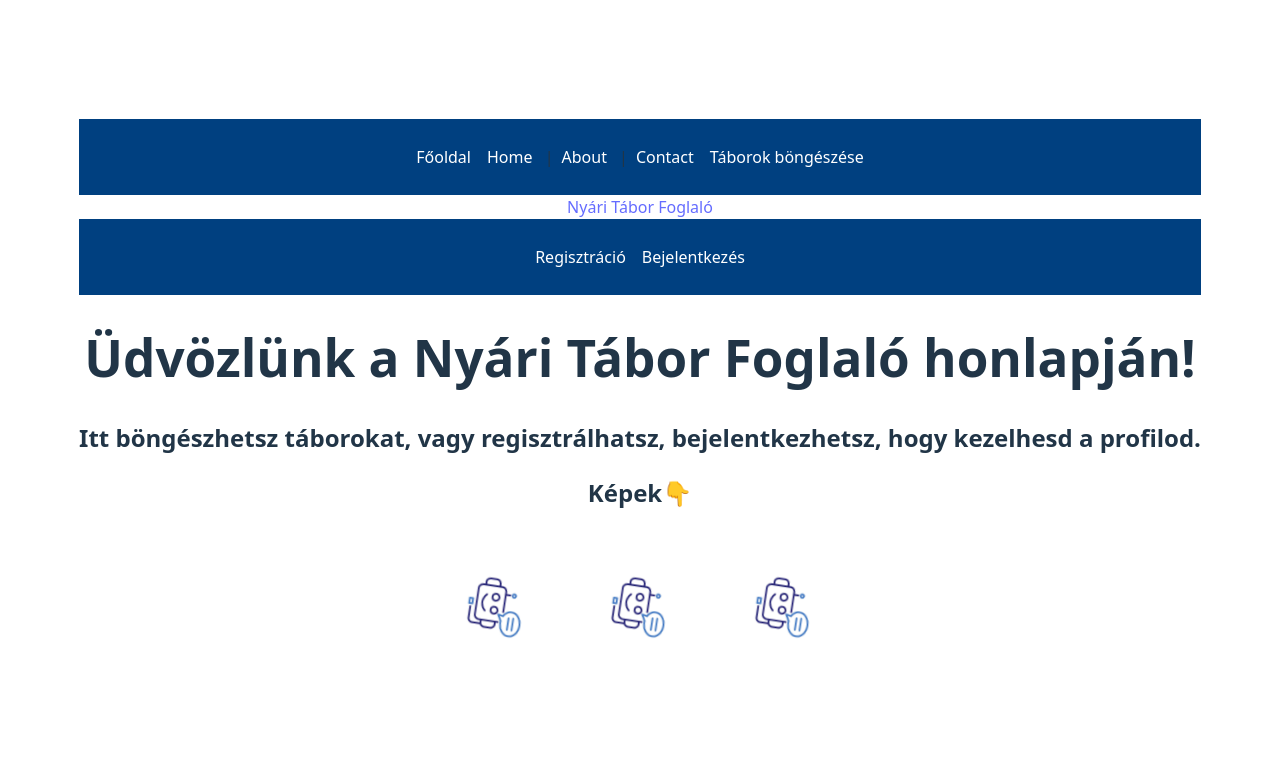
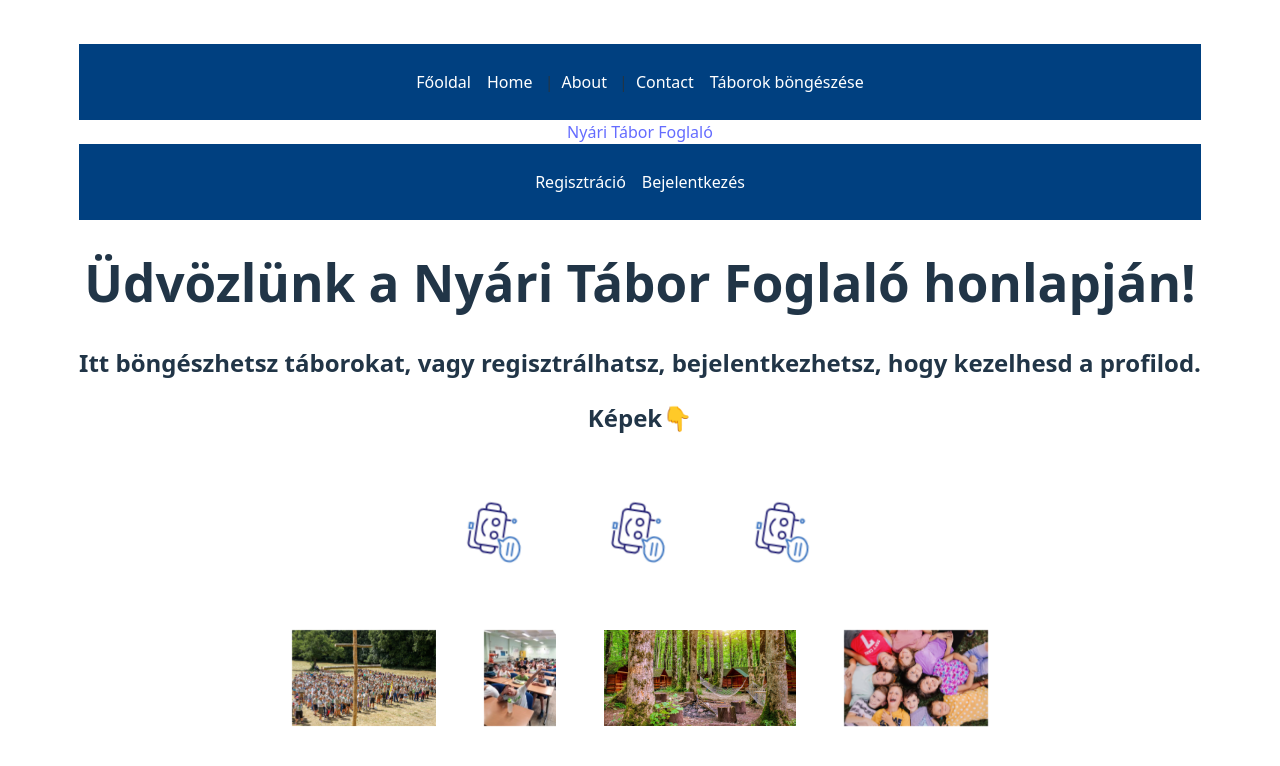
Before and after one commit to fabbernatvasvari/251008NyariTaborFoglaloExpressApp, a React (Vite) app: page / in a window 1280 px wide. Shown: the top 766 px of the page. Built offline with nearby package versions, Linux system fonts and the light colour scheme.

Commit message:
import 4 more pictures, it still works!

```diff
--- a/src/MainComponent.tsx
+++ b/src/MainComponent.tsx
@@ -2,6 +2,10 @@ import './MainComponent.css';
 import { BrowserRouter, Routes, Route, Link } from 'react-router-dom';
 import { useState } from 'react';
 import chatbotIcon from '/chatbot-icon.jpg'
+import cserkesztabor from '/cserkesztabor.jpg'
+import drcode from '/drcode.jpg'
+import forestSummerCamp from '/forest-summer-camp.jpg'
+import childrenLyingInGrass from '/group_of_children_lying_in_the_grass_in_a_circle.jpg'
 
 function Home() {
   return <h1>Home Page</h1>;
@@ -65,6 +69,11 @@ export function MainComponent() {
               <a href="https://vite.dev" target="_blank">
                 <img src={chatbotIcon} className="logo" alt="Vite logo" />
               </a>
+              <br/>
+              <img src={cserkesztabor} className="logo" alt="Cserkésztábor" />
+              <img src={drcode} className="logo" alt="Dr. Code Tábor" />
+              <img src={forestSummerCamp} className="logo" alt="Forest Summer Camp" />
+              <img src={childrenLyingInGrass} className="logo" alt="Gyerekek a fűben" />
             </div>
           </div>
         </div>
```
